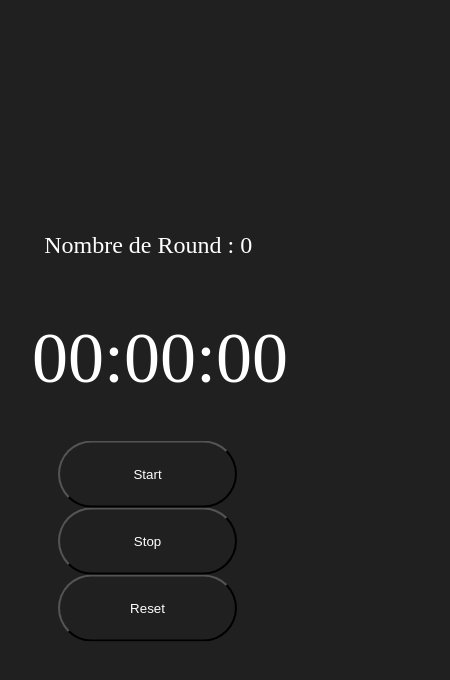
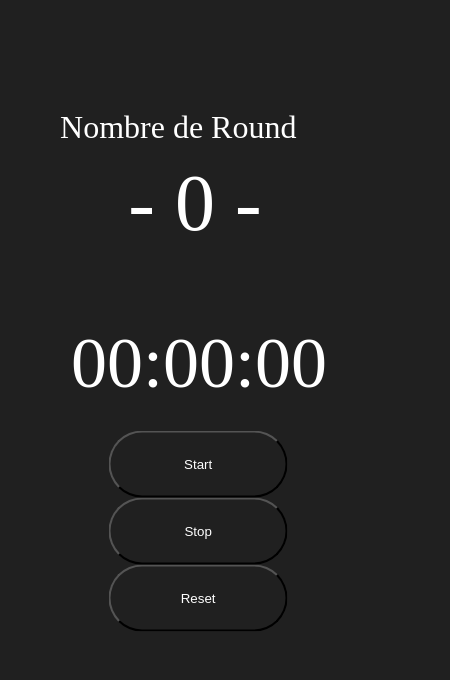
Before and after one commit to touXik/chrono-boxe, a plain HTML site: page index.html in a window 390 px wide. Shown: the whole page, 450 px wide, since content can reach past the window. Drawn offline with Linux system fonts and the light colour scheme.

Commit message:
version4

```diff
--- a/index.html
+++ b/index.html
@@ -12,9 +12,10 @@
         <!-- <div class="help">
             <button  onclick="display()">Help</button>
           </div> -->
-          <div id="round" class="nbround">
-                     Nombre de Round :   0
-          </div>
+         <div class="txt"> Nombre de Round</div>
+         <div id="round" class="nbround"> - 0 -</div>
+
+
 
           <!-- <div id="ado">
             <button  onclick="stopAudio()">X</button>
--- a/js.js
+++ b/js.js
@@ -71,7 +71,7 @@ function timerCycle() {
       hr = '0' + hr;
     }
 
-    round.innerHTML = ' Nombre de Round :' + nb_round;
+    round.innerHTML = '-' + nb_round + '-';
     timer.innerHTML = hr + ':' + min + ':' + sec;
 
     setTimeout("timerCycle()", 1000);
--- a/style.css
+++ b/style.css
@@ -61,26 +61,27 @@ body {
     font-size: 1.5em;
 }
 
+
     @media (max-width:450px){
         #stopwatch {
             font-size: 4.5em;
             position: absolute;
             top: 43%;
-        left: 41%;
-        transform: translate(-50%, -55%);
+            left: 51%;
+            transform: translate(-50%, -50%);
         }
         #round{
             position: absolute;
-        left: 38%;
-        top: 29%;
+            left: 50%;
+            top: 24%;
             transform: translate(-50%,-50%);
-        font-size: 1.5em;
+            font-size: 5em;
         }
         #buttons {
             position: absolute;
             top: 61%;
-        left: 35.4%;
-        transform: translate(-51.6%, -45%);
+            left: 44.4%;
+            transform: translate(-50%, -50%);
         }
 
         .btn_c button {
@@ -89,4 +90,12 @@ body {
 
         }
 
+        .txt{
+            position: absolute;
+            font-size: 2em;
+            top: 15%;
+            left: 65.4%;
+            transform: translate(-50%, -50%);
+            width: 100%;
         }
+    }
```
Lines whose indentation alone changed are shown as unchanged.
